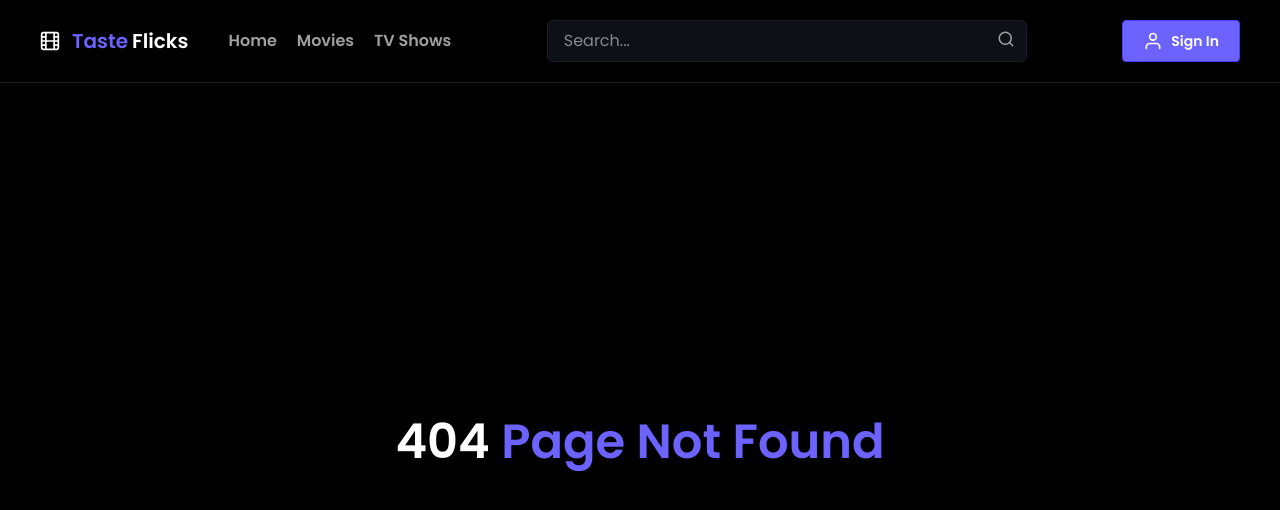
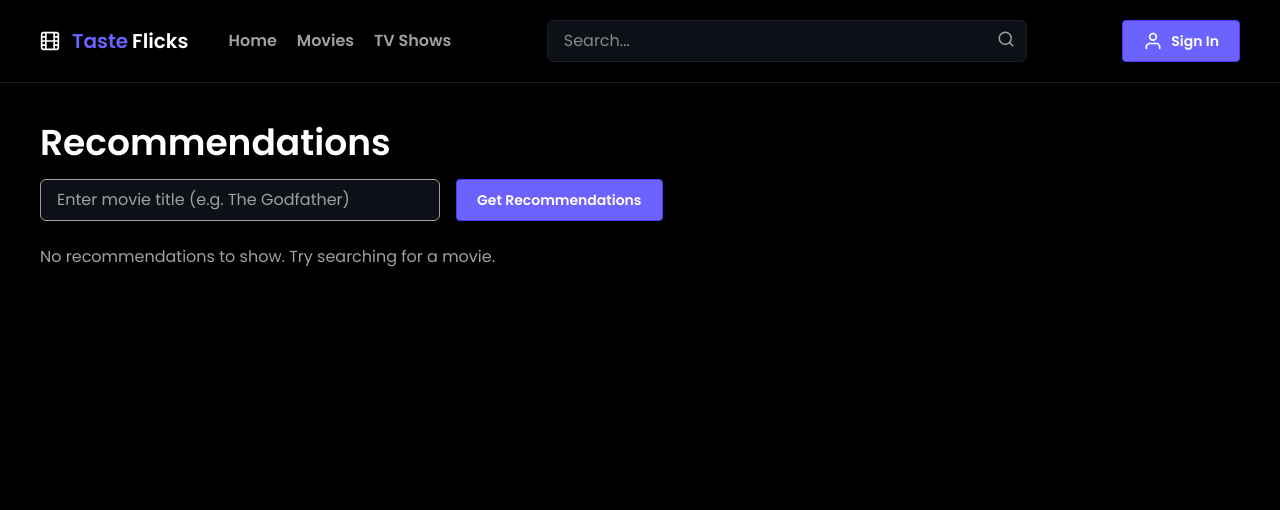
Before and after one commit to AryanChidumalla/TasteFlicks, a React (Vite) app: page /recommendations in a window 1280 px wide. Before the commit this address had no page. Shown: the top 510 px of the page. Built offline with nearby package versions, Linux system fonts and the light colour scheme; what i18n-iso-countries would draw is missing.

Commit message:
seventh commit

```diff
--- a/src/App.jsx
+++ b/src/App.jsx
@@ -80,8 +80,6 @@ function App() {
     };
   }, [dispatch]);
 
-  // return <Recommendations />;
-
   return (
     <QueryClientProvider client={queryClient}>
       <div className="font-poppins bg-black-100 min-h-screen flex flex-col">
@@ -98,6 +96,7 @@ function App() {
             <Route path="/search" element={<SearchResults />} />
             <Route path="/signin" element={<Auth />} />
             <Route path="/profile" element={<Profile />} />
+            <Route path="/recommendations" element={<Recommendations />} />
             <Route path="*" element={<NotFound />} />
           </Routes>
         </main>
--- a/src/components/Recommend.jsx
+++ b/src/components/Recommend.jsx
@@ -1,43 +1,95 @@
 import { useState } from "react";
 import axios from "axios";
+import { PrimaryButton } from "../buttons";
+import { MovieCard } from "./movieCard";
+import { getMovieDetails } from "../movieAPI";
 
 export default function Recommendations() {
   const [movie, setMovie] = useState("");
   const [recommendations, setRecommendations] = useState([]);
+  const [error, setError] = useState("");
+  const [loading, setLoading] = useState(false);
+
+  const fetchDetailsForRecommendations = async (movieIds) => {
+    try {
+      // Parallel fetch all movie details
+      const details = await Promise.all(
+        movieIds.map((id) => getMovieDetails(id))
+      );
+      setRecommendations(details);
+    } catch {
+      setError("Failed to load movie details.");
+    }
+  };
 
   const getRecommendations = async () => {
+    if (!movie) return;
+    setLoading(true);
+    setError("");
+    setRecommendations([]);
+
+    try {
       const res = await axios.get(
-      `http://127.0.0.1:8000/recommend?title=${encodeURIComponent(movie)}`
+        // `http://127.0.0.1:8000/recommend?title=${encodeURIComponent(movie)}`
+
+        `${
+          import.meta.env.VITE_API_BASE_URL
+        }/recommend?title=${encodeURIComponent(movie)}`
       );
-    setRecommendations(res.data.recommendations);
+      const movieIds = res.data.recommendations.map((rec) => rec.id);
+      await fetchDetailsForRecommendations(movieIds);
+    } catch (err) {
+      setError("Movie not found or server error.");
+      setRecommendations([]);
+    }
+    setLoading(false);
   };
 
-  console.log(recommendations);
+  return (
+    <div className="p-6 sm:p-10">
+      <h1 className="text-4xl font-semibold text-white-100 mb-4">
+        Recommendations
+      </h1>
 
-  return (
-    <div>
-      <h2>Movie Recommendations</h2>
+      <div className="flex gap-4 mb-6">
         <input
           type="text"
-        placeholder="Enter movie title"
+          className="w-full sm:w-[400px] px-4 py-2 rounded-md bg-black-200 text-white-100 placeholder:text-white-300 border border-white-300 focus:outline-none"
+          placeholder="Enter movie title (e.g. The Godfather)"
           value={movie}
           onChange={(e) => setMovie(e.target.value)}
         />
-      <button onClick={getRecommendations}>Get Recommendations</button>
+        <PrimaryButton
+          name={loading ? "Loading..." : "Get Recommendations"}
+          onClick={getRecommendations}
+          disabled={loading}
+        />
+      </div>
 
-      <ul>
-        {recommendations &&
-        Array.isArray(recommendations) &&
-        recommendations.length > 0 ? (
-          recommendations.map((rec, idx) => (
-            <div key={idx}>
-              {rec.title} — ⭐ {rec.avg_rating} | Sim: {rec.similarity}
+      {error && <p className="text-red-500 mb-4">{error}</p>}
+
+      {recommendations.length > 0 ? (
+        <div className="grid grid-cols-2 sm:grid-cols-3 md:grid-cols-4 lg:grid-cols-5 xl:grid-cols-6 gap-4">
+          {recommendations.map((movie) => (
+            // (movies) => console.log(movies)
+            <MovieCard key={movie.id} item={movie} />
+          ))}{" "}
         </div>
-          ))
       ) : (
-          <p>No recommendations found for this movie.</p>
+        // <ul className="list-disc pl-5 text-white-100 space-y-2">
+        //   {recommendations.map((rec) => (
+        //     <li key={rec.id}>
+        //       {rec.title} — ID: {rec.id}
+        //     </li>
+        //   ))}
+        // </ul>
+        !loading &&
+        !error && (
+          <p className="text-white-300">
+            No recommendations to show. Try searching for a movie.
+          </p>
+        )
       )}
-      </ul>
     </div>
   );
 }
--- a/src/pages/Auth.jsx
+++ b/src/pages/Auth.jsx
@@ -53,8 +53,8 @@ function SignIn({ setSignin }) {
 
     setLoading(true);
 
-    console.log("supabase object:", supabase);
-    console.log("supabase.auth:", supabase.auth);
+    // console.log("supabase object:", supabase);
+    // console.log("supabase.auth:", supabase.auth);
 
     const { data, error } = await supabase.auth.signInWithPassword({
       email,
```
Also changed, not shown: 1 other file (tests, documents, lock files or other folders). Lines whose indentation alone changed are shown as unchanged.
